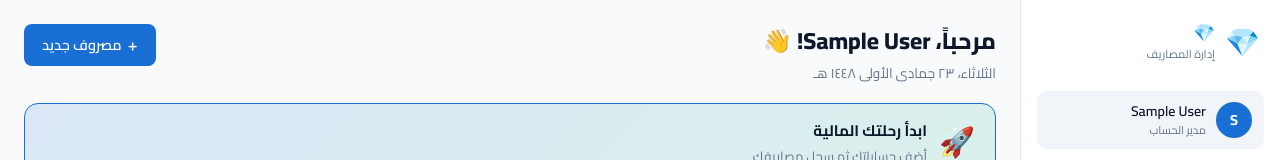
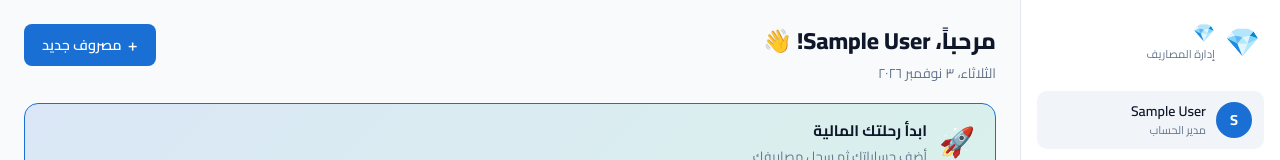
Before and after one commit to baz96997-rgb/finance-dashboard, a Next.js app: page /dashboard in a window 1280 px wide. Shown: the top 160 px of the page. Built offline with nearby package versions, Linux system fonts and the light colour scheme; sample sign-in values are in the browser's storage.

Commit message:
fix: use Gregorian calendar for dashboard date display

```diff
--- a/src/app/dashboard/page.tsx
+++ b/src/app/dashboard/page.tsx
@@ -113,7 +113,7 @@ export default function DashboardPage() {
             مرحباً، {user?.name ?? ""}! 👋
           </h1>
           <p style={{ color: "var(--text-muted)", marginTop: "4px", fontSize: "0.85rem" }}>
-            {now.toLocaleDateString("ar-SA", { weekday: "long", year: "numeric", month: "long", day: "numeric" })}
+            {now.toLocaleDateString("ar-SA-u-ca-gregory", { weekday: "long", year: "numeric", month: "long", day: "numeric" })}
           </p>
         </div>
         {/* زر الإضافة السريعة للديسكتوب */}
```
